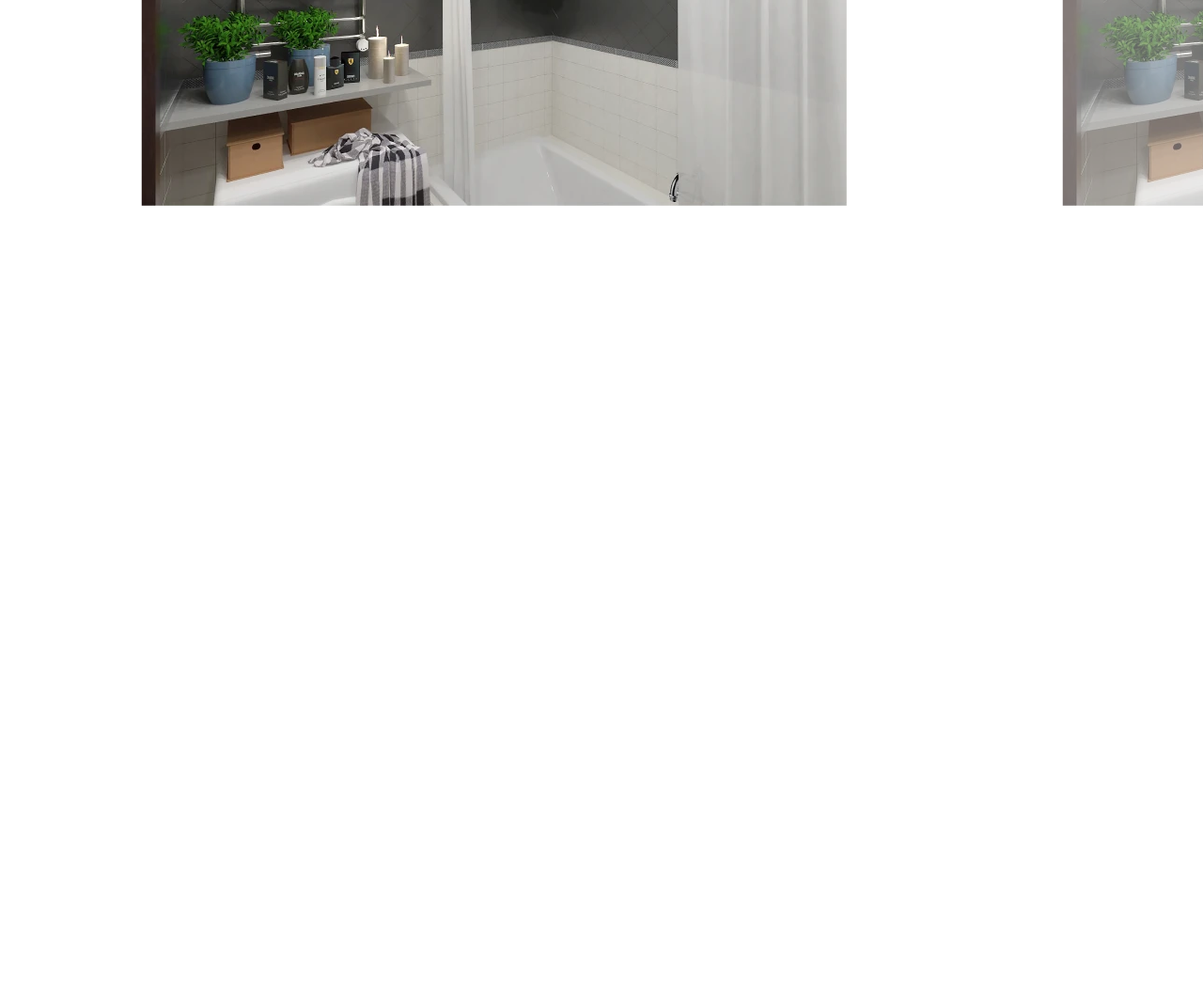
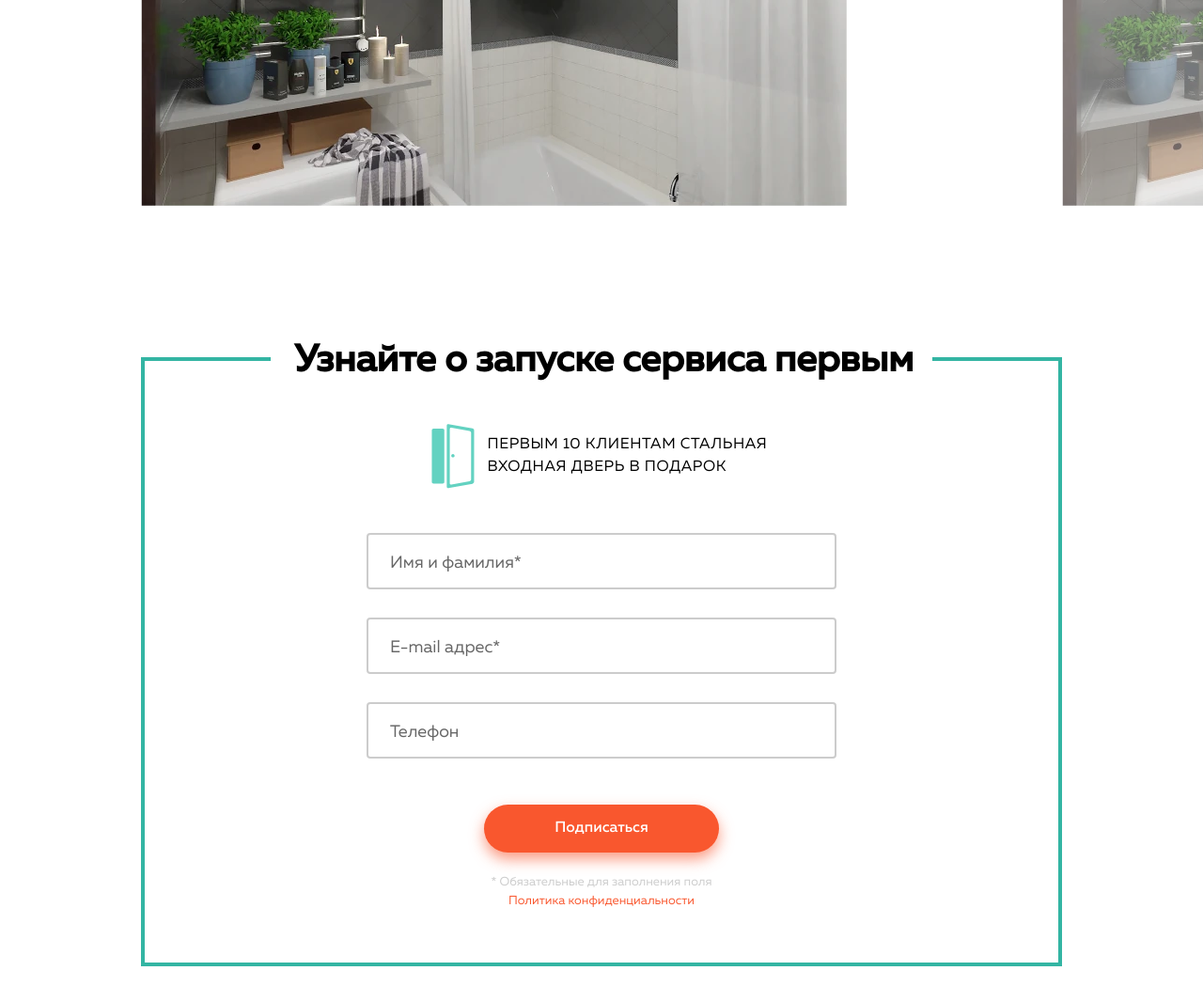
Before and after one commit to intknwn/test-m18, a website: page source/index.html in a window 1280 px wide. Shown: the part 1977-3043 px from the top of the page at 94% size. Before the commit the page ends 2277 px from the top, so only its background shows below. Drawn offline with nearby package versions, Linux system fonts and the light colour scheme; files that its build step writes are made by us from their sources; files whose address does not match are found by name.

Commit message:
Add form markup and styles

```diff
--- a/source/index.html
+++ b/source/index.html
@@ -195,9 +195,8 @@
                 </picture>
               </div>
               <div class="slider__text">
-                <p class="slider__slide-desc">
-                  Описание интерьера в эко-стиле
-                </p>
+                <p class="slider__slide-desc">Описание интерьера в эко-стиле</p>
+              </div>
             </li>
           </ul>
           <div class="slider__controls">
@@ -210,6 +209,56 @@
           </div>
         </div>
       </section>
+      <section class="form">
+        <div class="form__wrapper">
+          <h2 class="form__title">Узнайте о запуске сервиса первым</h2>
+          <p class="form__special-offer">
+            Первым 10 клиентам стальная входная дверь в подарок
+          </p>
+          <form class="form__notify-form" action="">
+            <div class="form__input-wrapper">
+              <input
+                class="form__input"
+                type="text"
+                name="name"
+                id="name"
+                placeholder=" "
+                required
+              />
+              <label class="form__label" for="name">Имя и фамилия*</label>
+            </div>
+            <div class="form__input-wrapper">
+              <input
+                class="form__input"
+                type="email"
+                name="email"
+                id="email"
+                placeholder=" "
+                required
+              />
+              <label class="form__label" for="email">E-mail адрес*</label>
+            </div>
+            <div class="form__input-wrapper">
+              <input
+                class="form__input"
+                type="tel"
+                name="phone"
+                id="phone"
+                placeholder=" "
+              />
+              <label class="form__label" for="phone">Телефон</label>
+            </div>
+
+            <button class="form__submit-button" type="submit">
+              Подписаться
+            </button>
+            <p class="form__require-note">* Обязательные для заполнения поля</p>
+            <a class="form__policy-link" href="#"
+              >Политика конфиденциальности</a
+            >
+          </form>
+        </div>
+      </section>
     </div>
   </body>
 </html>
--- /dev/null
+++ b/source/sass/form.scss
@@ -0,0 +1,175 @@
+.form {
+  padding-top: 80px;
+  padding-bottom: 134px;
+}
+
+.form__wrapper {
+  display: flex;
+  flex-direction: column;
+  align-items: center;
+
+  padding: 0 20px 55px;
+
+  border: 4px solid $cyan;
+}
+
+.form__title {
+  padding-right: 20px;
+  padding-left: 25px;
+
+  margin-top: -25px;
+  margin-bottom: 52px;
+
+  font-size: 40px;
+  line-height: 50px;
+
+  letter-spacing: -0.2px;
+
+  background-color: $white;
+
+  @media (max-width: $mobile) {
+    font-size: 30px;
+    line-height: 40px;
+  }
+}
+
+.form__special-offer {
+  position: relative;
+
+  max-width: 298px;
+
+  margin-bottom: 58px;
+  margin-left: 55px;
+
+  font-size: 16px;
+  line-height: 24px;
+
+  letter-spacing: 0.6px;
+  text-transform: uppercase;
+
+  &:before {
+    content: url('../img/icon-special-offer.svg');
+
+    position: absolute;
+    top: -10px;
+    left: -60px;
+  }
+}
+
+.form__notify-form {
+  display: flex;
+  flex-direction: column;
+  align-items: center;
+
+  max-width: 500px;
+  width: 100%;
+}
+
+.form__input-wrapper {
+  width: 100%;
+
+  position: relative;
+  display: flex;
+  flex-direction: column;
+
+  margin-bottom: 30px;
+}
+
+.form__input {
+  height: 60px;
+
+  padding-left: 25px;
+
+  font-size: 18px;
+  line-height: 24px;
+  color: $darkGray;
+
+  border: 2px solid $lightGray;
+  border-radius: 4px;
+
+  &:focus,
+  &:not(:placeholder-shown) {
+    outline: none;
+    border-color: $orange;
+
+    &:invalid {
+      border-color: red;
+
+      & + label {
+        color: red;
+      }
+    }
+
+    & + label {
+      top: 0;
+
+      font-size: 13px;
+      line-height: 24px;
+      color: $orange;
+
+      padding-right: 5px;
+      padding-left: 5px;
+
+      transform: translateY(-50%);
+    }
+  }
+}
+
+.form__label {
+  position: absolute;
+  top: 50%;
+  left: 25px;
+
+  background-color: $white;
+
+  font-size: 18px;
+  line-height: 24px;
+  color: $gray;
+
+  transform: translateY(-40%);
+
+  transition: all 100ms;
+}
+
+.form__submit-button {
+  width: 250px;
+  height: 51px;
+
+  margin-top: 19px;
+  margin-bottom: 22px;
+
+  font-family: "MullerMedium", Arial, Helvetica, sans-serif;
+
+  color: $white;
+  font-size: 16px;
+  line-height: 18px;
+  background-color: $orange;
+
+  border: none;
+  border-radius: 30px;
+  box-shadow: $orangeShadow;
+
+  cursor: pointer;
+
+  &:hover,
+  &:focus {
+    background-color: $lightOrange;
+    box-shadow: $lightOrangeShadow;
+
+    outline: none;
+  }
+}
+
+.form__require-note {
+  font-size: 13px;
+  line-height: 20px;
+  color: $lightGray;
+}
+
+.form__policy-link {
+  font-size: 13px;
+  line-height: 20px;
+  color: $orange;
+
+  text-decoration: none;
+}
--- a/source/sass/style.scss
+++ b/source/sass/style.scss
@@ -7,3 +7,4 @@
 @import 'hero.scss';
 @import 'features.scss';
 @import 'slider.scss';
+@import 'form.scss';
--- a/source/sass/vars.scss
+++ b/source/sass/vars.scss
@@ -10,6 +10,8 @@ $white: #fff;
 $orange: #F9572E;
 $lightOrange: #FF7B59;
 $gray: #666666;
+$lightGray: #CCCCCC;
+$darkGray: #383838;
 $cyan: #33B5A3;
 
 $orangeShadow: 0px 7px 15px rgba(249, 87, 46, 0.6);
```
Also changed, not shown: build/css/style.min.css, build/img/icon-special-offer.svg (added), build/img/sprite_auto.svg, build/index.html, source/img/icon-special-offer.svg (added), 1 other file.
